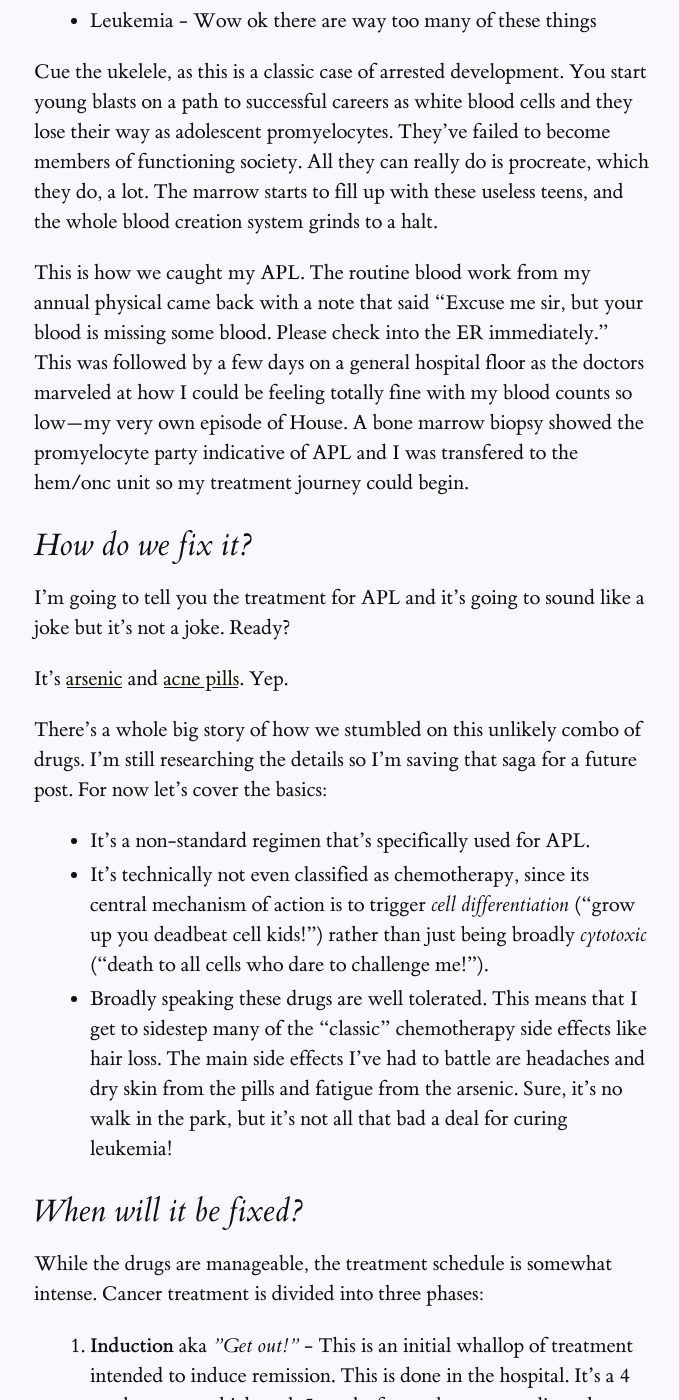
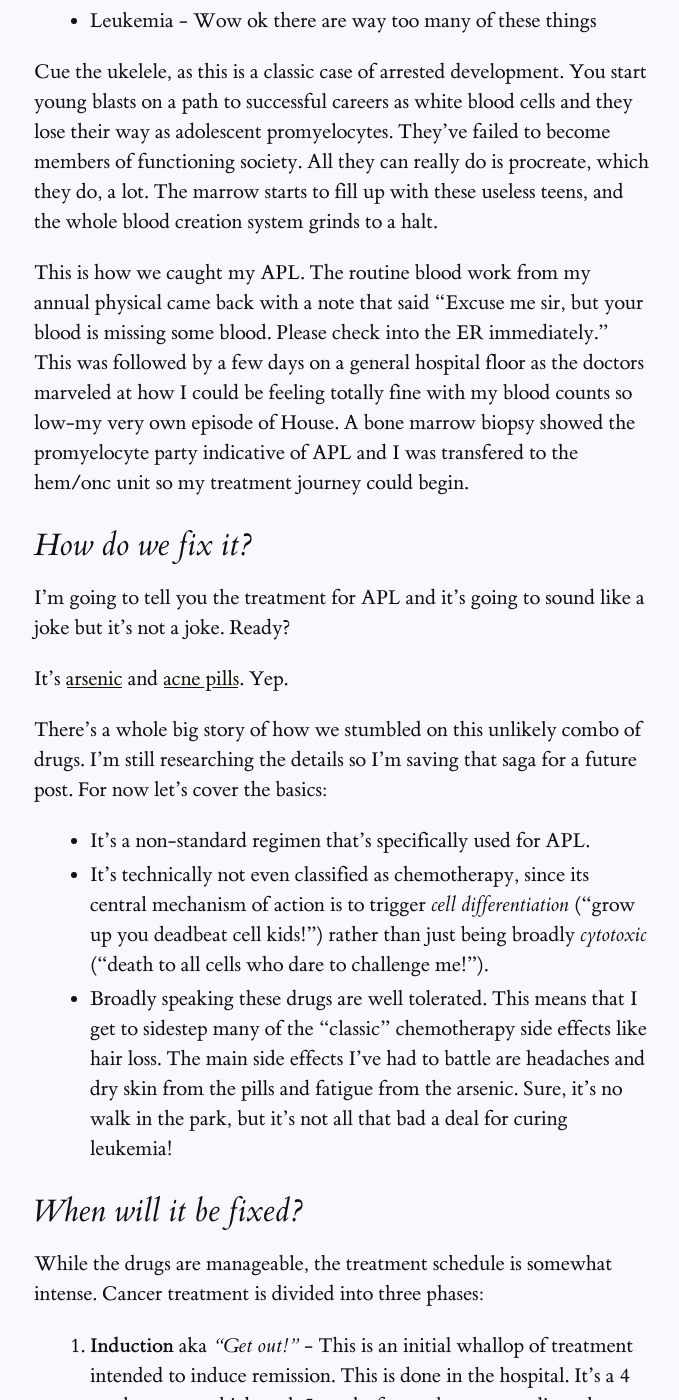
Before and after one commit to phinze/phinze.github.io, a Jekyll site: the page built from _posts/2020-12-24-treatment.md, in a window 1280 px wide and 1400 px high, scrolled down 1165 px. Shown: the whole window, without its empty margins (126-805 px from the left). Built offline with Jekyll 4.4.1, drawn with Linux system fonts in a browser that asks for light colours; some of the changed text lies outside the part shown.

```diff
--- a/_posts/2020-12-24-treatment.md
+++ b/_posts/2020-12-24-treatment.md
@@ -4,7 +4,7 @@ slug:  treatment
 date:  2020-12-24
 ---
 
-It’s been several months since I wrote about my [diagnosis](/writing/diagnosis). I figured it's about time to cook up a public update. So, please join me for a tour of Acute Promyelocytic Leukemia!
+It's been several months since I wrote about my [diagnosis](/writing/diagnosis). I figured it's about time to cook up a public update. So, please join me for a tour of Acute Promyelocytic Leukemia!
 
 ## What was it supposed to do before we broke it?
 
@@ -24,15 +24,15 @@ The name of the disease tells most of the story if you break it down:
 * Promyelocytic - Having to do with promyelocytes (white blood cell teenagers)
 * Leukemia - Wow ok there are way too many of these things
 
-Cue the ukelele, as this is a classic case of arrested development. You start young blasts on a path to successful careers as white blood cells and they lose their way as adolescent promyelocytes. They’ve failed to become members of functioning society. All they can really do is procreate, which they do, a lot. The marrow starts to fill up with these useless teens, and the whole blood creation system grinds to a halt.
+Cue the ukelele, as this is a classic case of arrested development. You start young blasts on a path to successful careers as white blood cells and they lose their way as adolescent promyelocytes. They've failed to become members of functioning society. All they can really do is procreate, which they do, a lot. The marrow starts to fill up with these useless teens, and the whole blood creation system grinds to a halt.
 
-This is how we caught my APL. The routine blood work from my annual physical came back with a note that said “Excuse me sir, but your blood is missing some blood. Please check into the ER immediately.” This was followed by a few days on a general hospital floor as the doctors marveled at how I could be feeling totally fine with my blood counts so low—my very own episode of House. A bone marrow biopsy showed the promyelocyte party indicative of APL and I was transfered to the hem/onc unit so my treatment journey could begin.
+This is how we caught my APL. The routine blood work from my annual physical came back with a note that said "Excuse me sir, but your blood is missing some blood. Please check into the ER immediately." This was followed by a few days on a general hospital floor as the doctors marveled at how I could be feeling totally fine with my blood counts so low-my very own episode of House. A bone marrow biopsy showed the promyelocyte party indicative of APL and I was transfered to the hem/onc unit so my treatment journey could begin.
 
 ## How do we fix it?
 
-I’m going to tell you the treatment for APL and it’s going to sound like a joke but it’s not a joke. Ready?
+I'm going to tell you the treatment for APL and it's going to sound like a joke but it's not a joke. Ready?
 
-It’s [arsenic](https://en.wikipedia.org/wiki/Arsenic_trioxide) and [acne pills](https://en.wikipedia.org/wiki/Tretinoin). Yep.
+It's [arsenic](https://en.wikipedia.org/wiki/Arsenic_trioxide) and [acne pills](https://en.wikipedia.org/wiki/Tretinoin). Yep.
 
 There's a whole big story of how we stumbled on this unlikely combo of drugs. I'm still researching the details so I'm saving that saga for a future post. For now let's cover the basics:
 
@@ -44,9 +44,9 @@ There's a whole big story of how we stumbled on this unlikely combo of drugs. I'
 
 While the drugs are manageable, the treatment schedule is somewhat intense. Cancer treatment is divided into three phases:
 
- 1. **Induction** aka _”Get out!”_ - This is an initial whallop of treatment intended to induce remission. This is done in the hospital. It’s a 4 week course, which took 5 weeks for me because my liver threw a hissy fit that caused us to have to back off for a minute.
- 2. **Consolidation** aka _”Aaaand stay out!”_ - This is continuing outpatient treatment that is intended to stomp out the last traces of the disease and to prevent recurrence. It’s an on/off schedule over the course of 8 months. I'm in the middle of this right now.
- 3. **Maintenance** aka _”And don’t you ever come back!”_ - For APL patients who don’t present independent risk factors, there’s no specific maintenance therapy. So if all goes well there will be a point next year where I am no longer taking any specific drugs for this. From there it will just be a lifetime of checkups and general vigilance. For such a serious disease, this is a pretty amazing outcome. Go go medical science.
+ 1. **Induction** aka _"Get out!"_ - This is an initial whallop of treatment intended to induce remission. This is done in the hospital. It's a 4 week course, which took 5 weeks for me because my liver threw a hissy fit that caused us to have to back off for a minute.
+ 2. **Consolidation** aka _"Aaaand stay out!"_ - This is continuing outpatient treatment that is intended to stomp out the last traces of the disease and to prevent recurrence. It's an on/off schedule over the course of 8 months. I'm in the middle of this right now.
+ 3. **Maintenance** aka _"And don't you ever come back!"_ - For APL patients who don't present independent risk factors, there's no specific maintenance therapy. So if all goes well there will be a point next year where I am no longer taking any specific drugs for this. From there it will just be a lifetime of checkups and general vigilance. For such a serious disease, this is a pretty amazing outcome. Go go medical science.
 
 When you're on arsenic, which is half of the time during consolidation, you're going down to the cancer clinic five days a week. It's like a job! And indeed that's how my doctors framed it for me when trying to help me understand how much other stuff I should be expecting to fit in - "receiving your treatment is your full time job; anything else you can get done is great, but treatment has to be your first priority."
 
```
